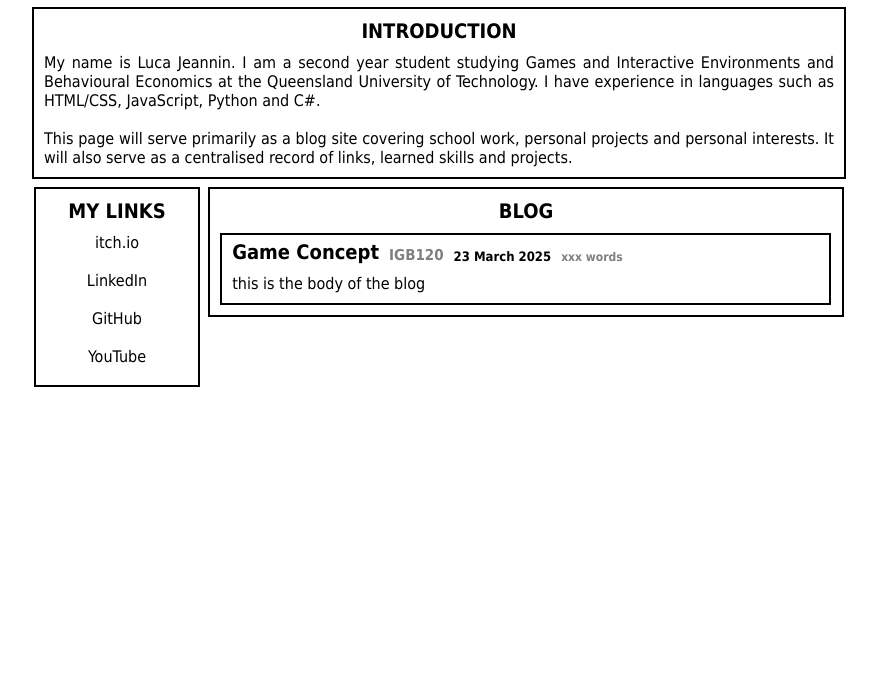
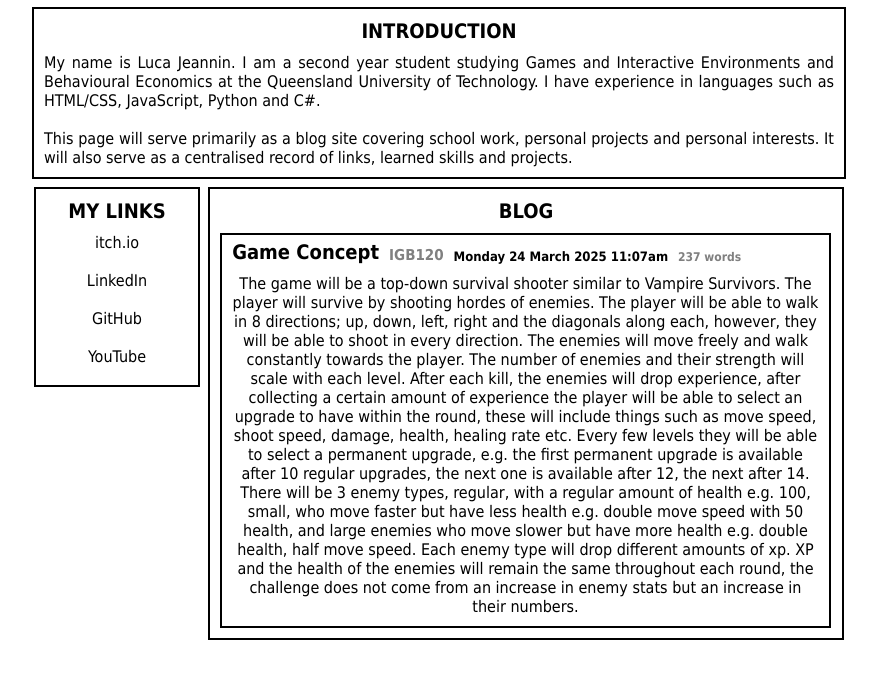
Before and after one commit to LucaHJ/cartdotcom, a plain HTML site: page home.html in a window 1280 px wide. Shown: the part 76-754 px from the top of the page, without its empty margins (201-1078 px from the left). Drawn offline with Linux system fonts and the light colour scheme.

Commit message:
Update home.html
blog upload

```diff
--- a/home.html
+++ b/home.html
@@ -50,11 +50,11 @@
                 <div class="titledisplay">
                     <p class="blogtitle">Game Concept</p>
                     <p class="blogsubject">IGB120</p>
-                    <p class="blogdate">23 March 2025</p>
-                    <p class="blogwordcount">xxx words</p>
+                    <p class="blogdate">Monday 24 March 2025 11:07am</p>
+                    <p class="blogwordcount">237 words</p>
                 </div>
                 <div class="blogbody">
-                    <p class="blogbodytext">this is the body of the blog</p>
+                    <p class="blogbodytext">The game will be a top-down survival shooter similar to Vampire Survivors. The player will survive by shooting hordes of enemies. The player will be able to walk in 8 directions; up, down, left, right and the diagonals along each, however, they will be able to shoot in every direction. The enemies will move freely and walk constantly towards the player. The number of enemies and their strength will scale with each level. After each kill, the enemies will drop experience, after collecting a certain amount of experience the player will be able to select an upgrade to have within the round, these will include things such as move speed, shoot speed, damage, health, healing rate etc. Every few levels they will be able to select a permanent upgrade, e.g. the first permanent upgrade is available after 10 regular upgrades, the next one is available after 12, the next after 14. There will be 3 enemy types, regular, with a regular amount of health e.g. 100, small, who move faster but have less health e.g. double move speed with 50 health, and large enemies who move slower but have more health e.g. double health, half move speed. Each enemy type will drop different amounts of xp. XP and the health of the enemies will remain the same throughout each round, the challenge does not come from an increase in enemy stats but an increase in their numbers.</p>
                 </div>
             </section>
         </section>
```
